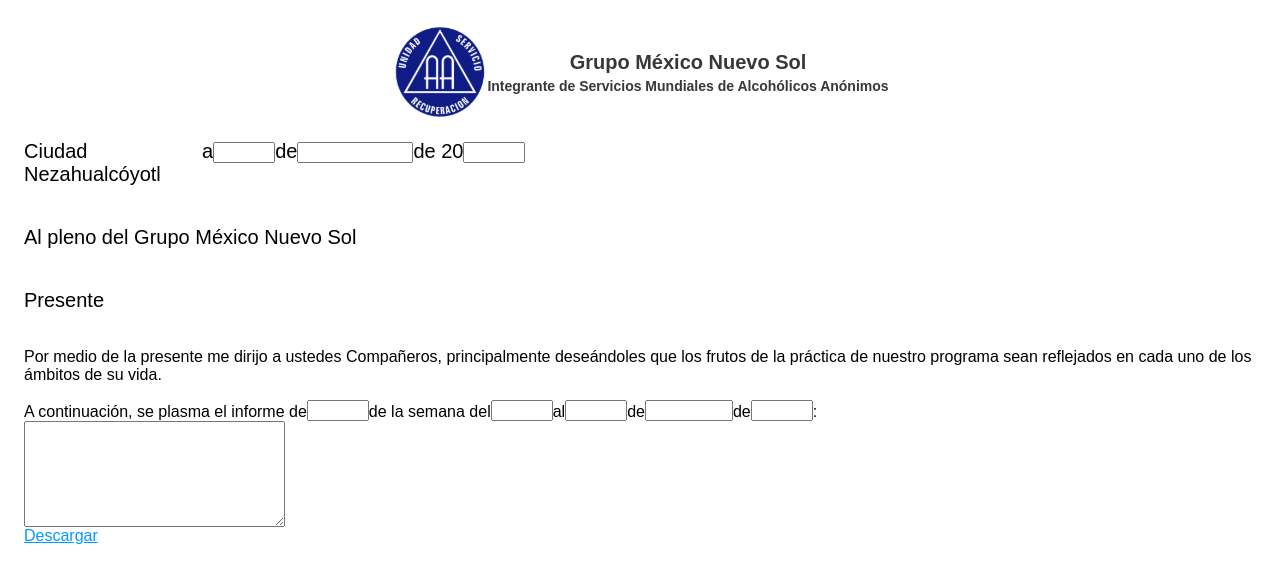
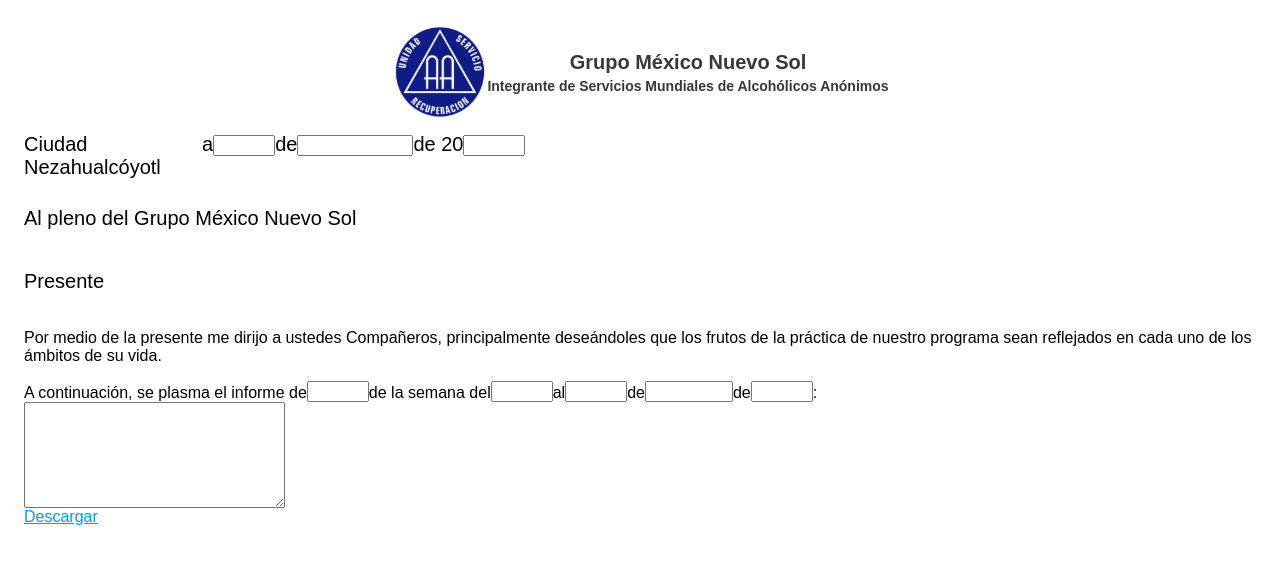
Before and after one commit to Lariicsa/minuta-aa, a Vue app: page / in a window 1280 px wide. Shown: the top 582 px of the page. Built offline with nearby package versions, Linux system fonts and the light colour scheme.

Commit message:
Change layout display

```diff
--- a/src/components/FormAA.vue
+++ b/src/components/FormAA.vue
@@ -8,7 +8,7 @@
 </script>
 <template>
 	<div class="flex w-full items-baseline flex-wrap">
-		<p class="flex w-[178px] text-[16px] sm:text-[20px] font-normal">Ciudad Nezahualcóyotl</p>
+		<p class="flex w-[178px] text-[16px] sm:text-[20px] font-normal my-[8px]">Ciudad Nezahualcóyotl</p>
 		<div
 			class="flex w-auto h-[36px] text-[16px] sm:text-[20px] justify-center items-end">
 			<div class="flex w-auto items-end justify-start">
```
